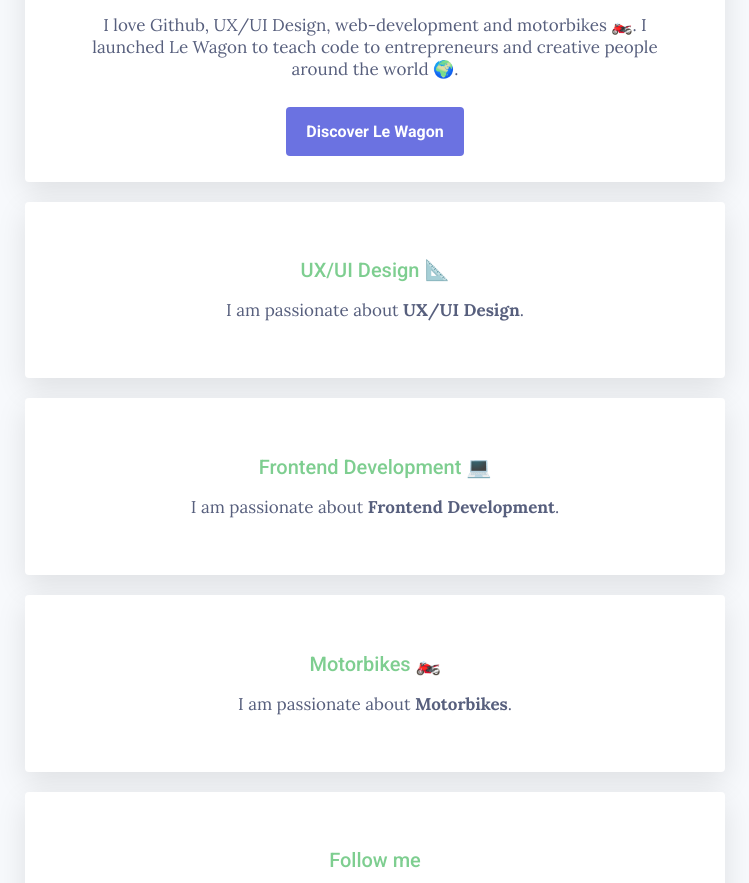
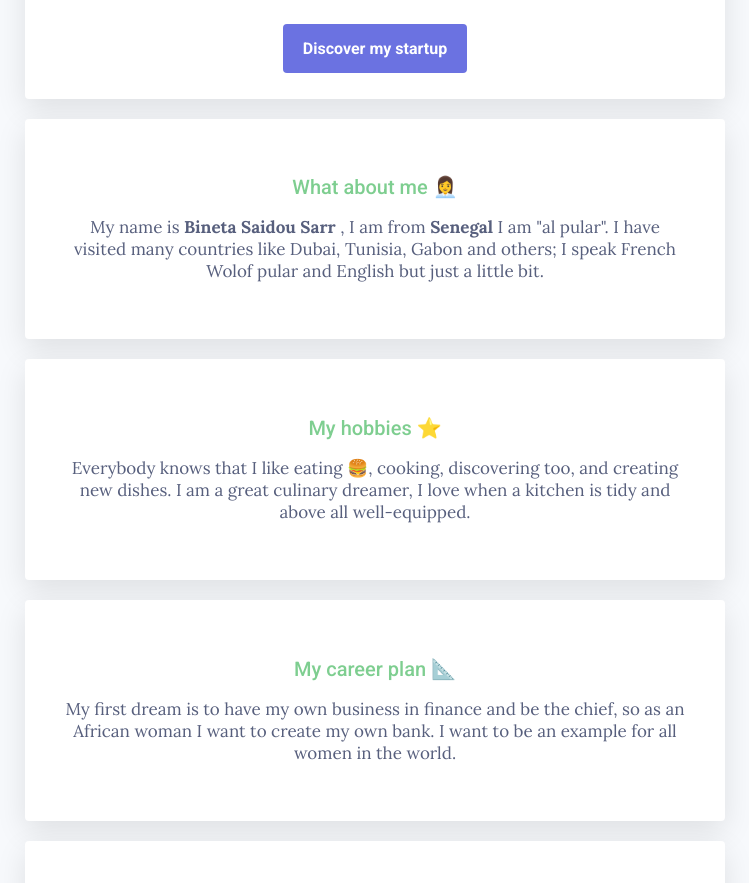
Before and after one commit to Binetasaidou/my-profile, a plain HTML site: page index.html in a window 1280 px wide. Shown: the part 269-1152 px from the top of the page, without its empty margins (265-1014 px from the left). Drawn offline with Linux system fonts and the light colour scheme.

Commit message:
my profile description

```diff
--- a/index.html
+++ b/index.html
@@ -18,47 +18,72 @@
   <body>
     <div class="container">
       <div class="card-white" id="introduction">
-        <h1>Hello, I'm Boris 😎</h1>
+        <h1>Hello, I’m Bineta Saidou</h1>
+
         <img
-          src="images/profile.png"
+          src="images/profile.jpg"
           class="img-circle"
           width="100px"
           alt="Boris Paillard"
         />
+
         <p>
-          I love Github, UX/UI Design, web-development and motorbikes 🏍️. I
-          launched Le Wagon to teach code to entrepreneurs and creative people
-          around the world 🌍.
+          I’m a <strong> young Senegalese woman</strong>, passionate about
+          cooking, I adore cooking, guests entertaining, but all I like is
+          finance, I like everything related to finance; banks, insurance, etc.
         </p>
-        <a href="#" class="btn-blue">Discover Le Wagon</a>
+
+        <a
+          href="https://binetasaidou.github.io/my-startup/"
+          target="_blank"
+          class="btn-blue"
+          >Discover my startup</a
+        >
       </div>
+
       <div class="card-white">
-        <h2>UX/UI Design 📐</h2>
-        <p>I am passionate about <strong>UX/UI Design</strong>.</p>
+        <h2>What about me 👩‍💼</h2>
+        <p>
+          My name is <strong> Bineta Saidou Sarr</strong> , I am from
+          <strong> Senegal</strong> I am "al pular". I have visited many
+          countries like Dubai, Tunisia, Gabon and others; I speak French Wolof
+          pular and English but just a little bit.
+        </p>
       </div>
+
       <div class="card-white">
-        <h2>Frontend Development 💻</h2>
-        <p>I am passionate about <strong>Frontend Development</strong>.</p>
+        <h2>My hobbies ⭐️</h2>
+        <p>
+          Everybody knows that I like eating 🍔, cooking, discovering too, and
+          creating new dishes. I am a great culinary dreamer, I love when a
+          kitchen is tidy and above all well-equipped.
+        </p>
       </div>
+
       <div class="card-white">
-        <h2>Motorbikes 🏍️</h2>
-        <p>I am passionate about <strong>Motorbikes</strong>.</p>
+        <h2>My career plan 📐</h2>
+        <p>
+          My first dream is to have my own business in finance and be the chief,
+          so as an African woman I want to create my own bank. I want to be an
+          example for all women in the world.
+        </p>
       </div>
+
       <div class="card-white">
-        <h2>Follow me</h2>
+        <h2>Follow me 👩🏽‍💻</h2>
         <ul class="list-inline">
           <li>
-            <a href="https://github.com/papillard" target="_blank">
+            <a href="https://github.com" target="_blank">
               <i class="fab fa-github-square"></i>
             </a>
           </li>
           <li>
-            <a href="https://twitter.com/bpapillard" target="_blank">
+            <a href="https://twitter.com" target="_blank">
               <i class="fab fa-twitter-square"></i>
             </a>
           </li>
           <li>
-            <a href="https://medium.com/@papillard" target="_blank">
+            <a href="https://medium.com" target="_blank">
               <i class="fab fa-medium"></i>
             </a>
           </li>
```
